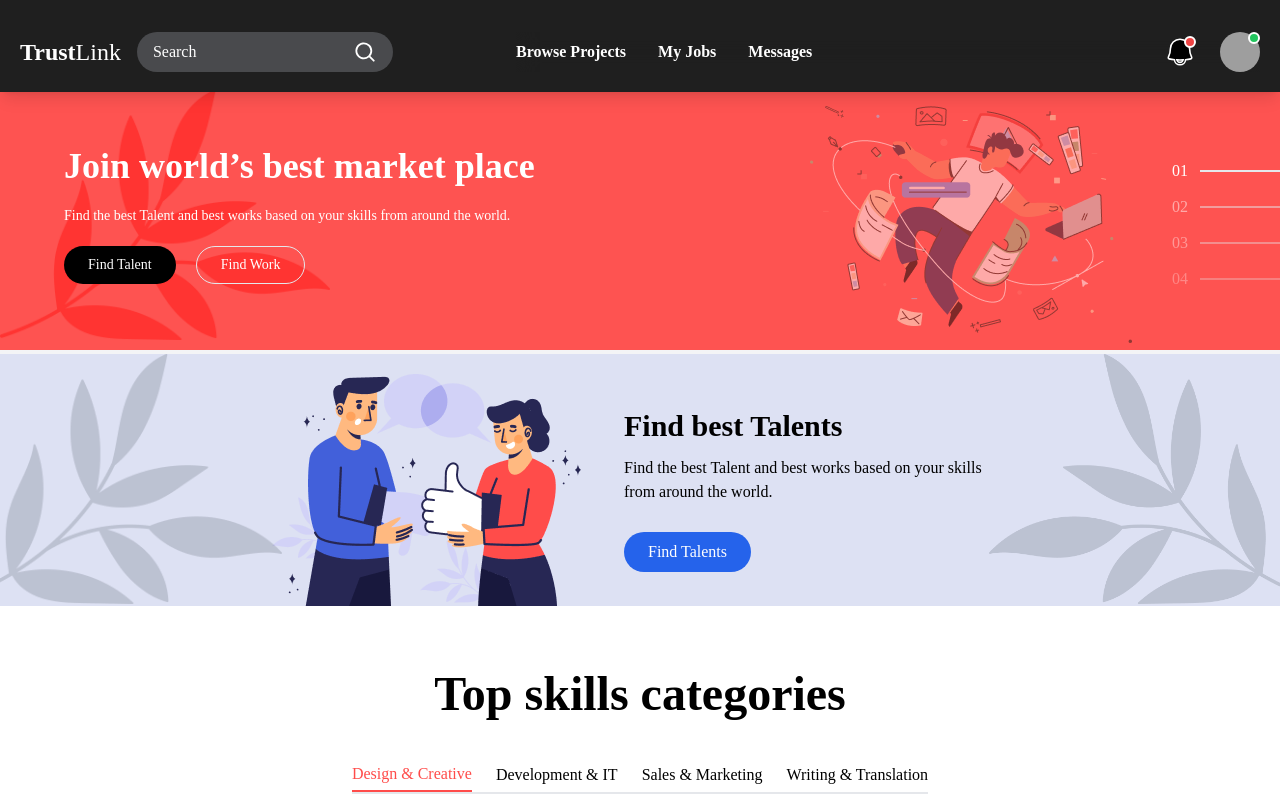
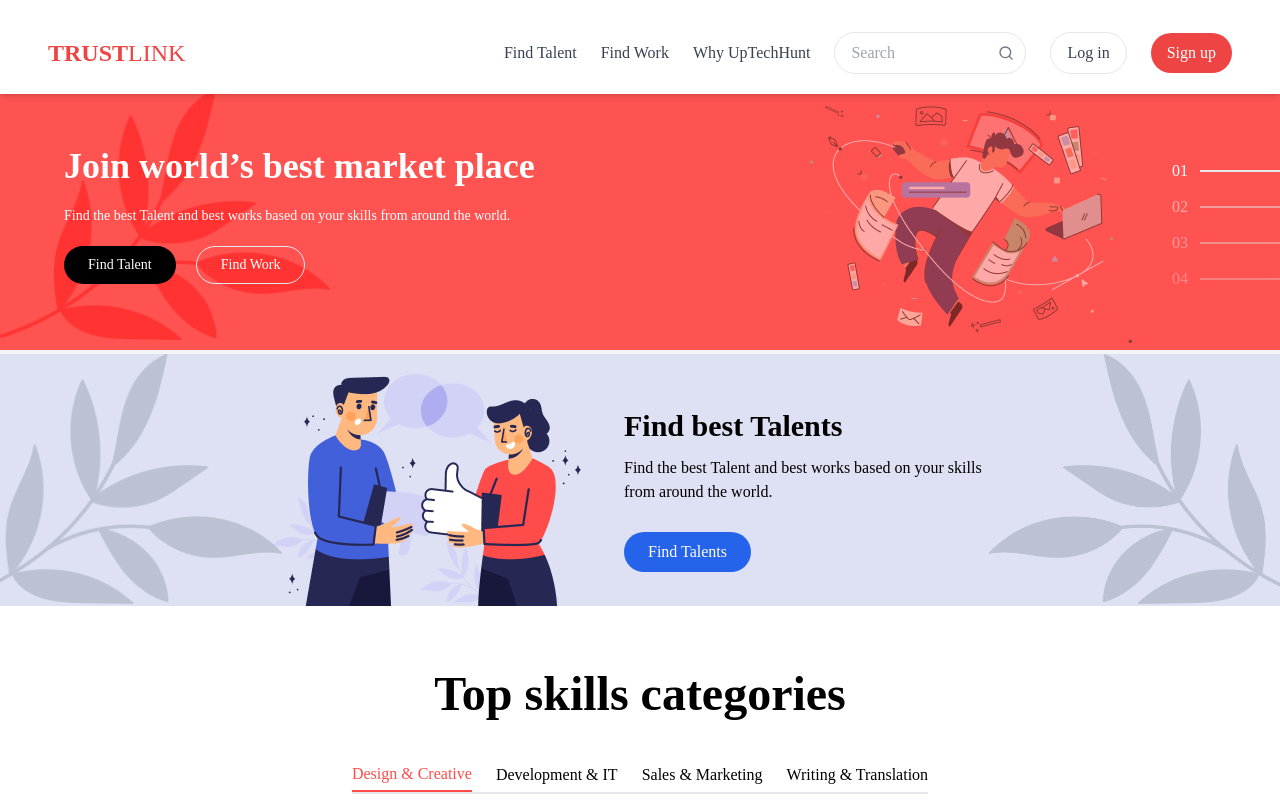
Before and after one commit to Fmsticks2/TrustLink, a React (Vite) app in the folder Frontend/: page / in a window 1280 px wide. Shown: the top 800 px of the page. Built offline with nearby package versions, Linux system fonts and the light colour scheme; grey boxes are pictures that could not be loaded.

Commit message:
done with the routes

```diff
--- a/Frontend/src/components/Shared/Layout.jsx
+++ b/Frontend/src/components/Shared/Layout.jsx
@@ -6,8 +6,10 @@ import Dashboard_Nav from './Dashboard_Nav';
 
 const Layout = ({ children }) => {
   const location = useLocation();
+
   const topBarRoutes = ['/login', '/signup', '/freelancer/onboarding'];
-  const dashboardNavRoutes = ['/dashboard'];
+  const dashboardNavRoutes = ['/dashboard', '/', '*'];
+
   const isTopBarPage = topBarRoutes.includes(location.pathname);
   const isDashboardNavPage = dashboardNavRoutes.includes(location.pathname);
   const isNavbarPage = !isTopBarPage && !isDashboardNavPage;
```
